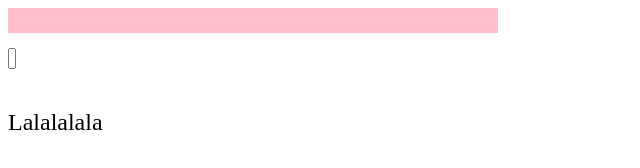
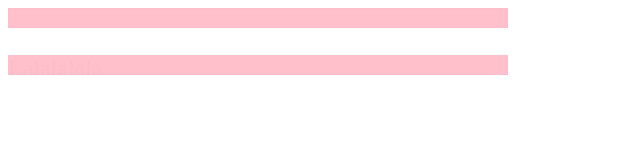
Before and after one commit to katur/post-spellcheck, a plain HTML site: page test.html in a window 1280 px wide. Shown: the whole page, without its empty margins (0-640 px from the left). Drawn offline with nearby package versions, Linux system fonts and the light colour scheme.

Commit message:
Get underlay text filling in toy example

```diff
--- a/test.css
+++ b/test.css
@@ -2,30 +2,27 @@ body {
   font-size: 24px;
 }
 
-#masked-wrapper {
+.wrapper {
   position: relative;
+  width: 500px;
+  height: 20px;
 }
 
-#masked-wrapper #masked-input {
+.underlay {
+  content: '';
+  position: absolute;
+  top: 0;
+  left: 0;
+  width: 100%;
+  height: 100%;
+  background: pink;
+}
+
+#text-input, #editable-div {
   opacity: 0.01;
   position: absolute;
   top: 0;
   left: 0;
-  width: 500px;
-  height: 20px;
+  width: 100%;
+  height: 100%;
 }
-
-#masked-wrapper #underlay {
-  content: '';
-  position: absolute;
-  top: 0;
-  left: 0;
-  width: 490px;
-  height: 25px;
-  background: pink;
-}
-
-#tiny {
-  width: 1px;
-  margin: 40px 0;
-}
--- a/test.html
+++ b/test.html
@@ -11,16 +11,23 @@
 
 	<body>
     <form action="">
-      <div id="masked-wrapper">
-        <div id="underlay"></div>
-        <input id="masked-input" type="text">
-      </div>
 
-      <input id="tiny" type="text">
+			<div class="wrapper">
+				<div class="underlay"></div>
 
-      <div contenteditable=true>
-       Lalalalala
-      </div>
+				<input id="text-input" type="text">
+			</div>
+
+			<br>
+
+			<div class="wrapper">
+				<div class="underlay"></div>
+
+				<div id="editable-div" contenteditable=true>
+					Lalalalala
+				</div>
+			</div>
+
     </form>
 	</body>
 </html>
--- a/test.js
+++ b/test.js
@@ -1,12 +1,26 @@
 $(document).ready(function() {
-  doStuff();
+  initializeKeyListener();
 });
 
-function doStuff() {
-  var underlay = $("#underlay");
-  var input = $("#masked-input");
 
-  input.on("keyup", function() {
-    console.log("typing");
+TEXT_INPUT_SELECTOR = "input[type=text], textarea, [contenteditable]"
+
+function initializeKeyListener() {
+  $("body").on("input", TEXT_INPUT_SELECTOR, function(e) {
+		target = $(e.currentTarget);
+		value = getValueFromTarget(target);
+
+		underlay = target.prev();
+    underlay.text(value);
   });
 }
+
+
+function getValueFromTarget(target) {
+  value = target.val();
+  if (value) {
+	  return value;
+  } else {
+    return target.text();
+  }
+}
```
